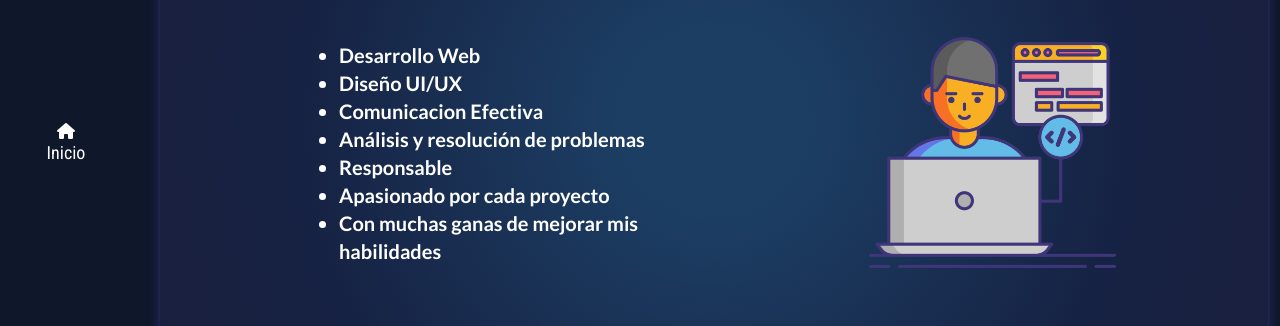
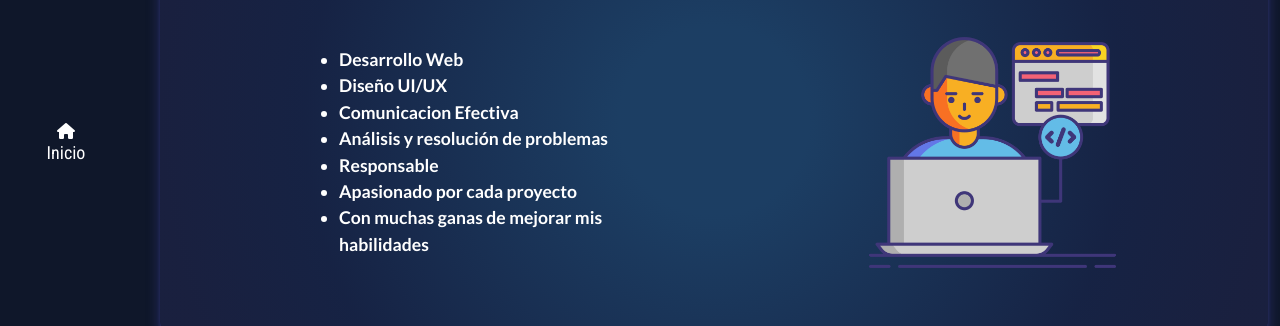
Before and after one commit to andriby/portafolioV2, a plain HTML site: page descripcion.html in a window 1280 px wide. Shown: the part 255-581 px from the top of the page. Drawn offline with nearby package versions, Linux system fonts and the light colour scheme.

```diff
--- a/descripcion.html
+++ b/descripcion.html
@@ -47,7 +47,7 @@
                 <div class="grid grid-cols-1 md:grid-cols-2 gap-8">
 
                     <div data-aos="flip-down" class="w-[85%] mx-auto flex items-center font-semibold justify-center items-center hover:scale-105 transition ease-in-out">
-                        <ul class="font-bold text-white font-['Lato'] text-xl list-disc	md:ml-32">
+                        <ul class="font-bold text-white font-['Lato'] text-[1.1rem] list-disc	md:ml-32">
                             <li>Desarrollo Web</li>
                             <li>Diseño UI/UX</li>
                             <li>Comunicacion Efectiva</li>
```
Also changed, not shown: assets/imagen-yo.jpg.
